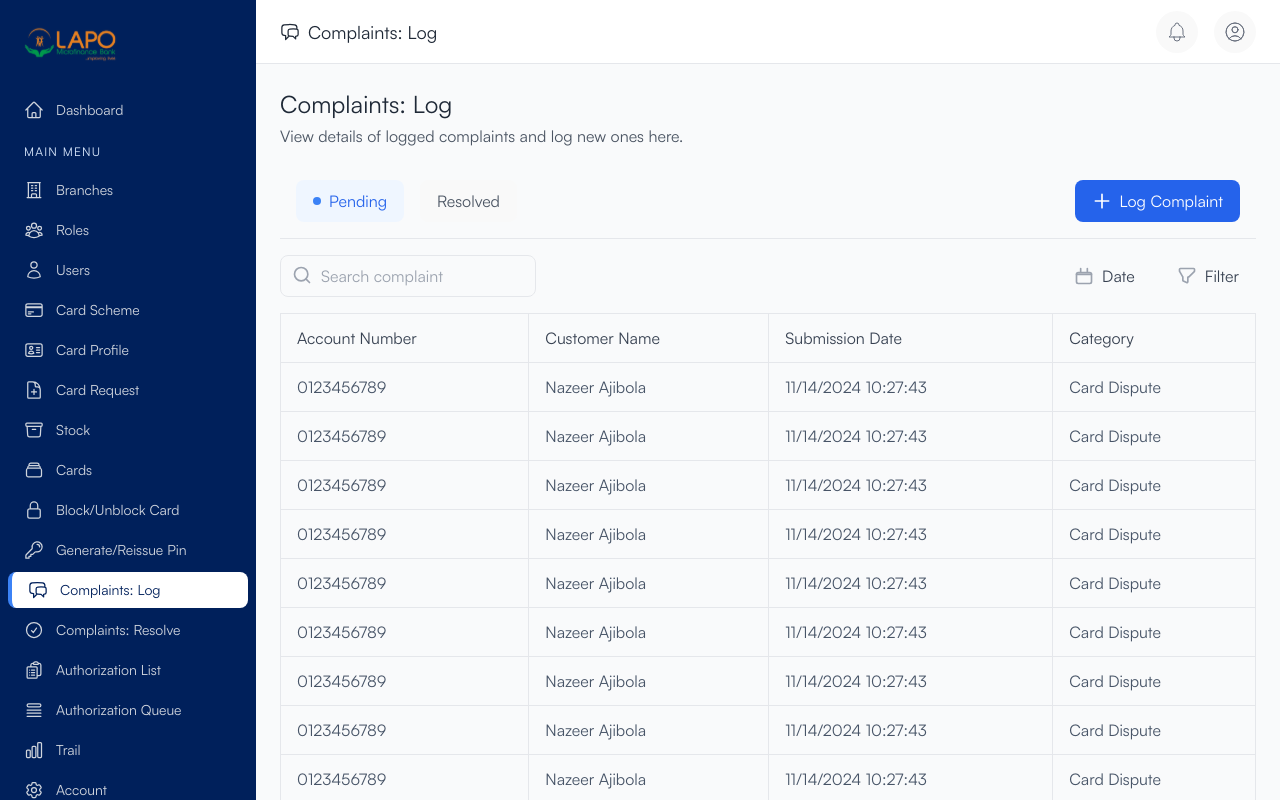
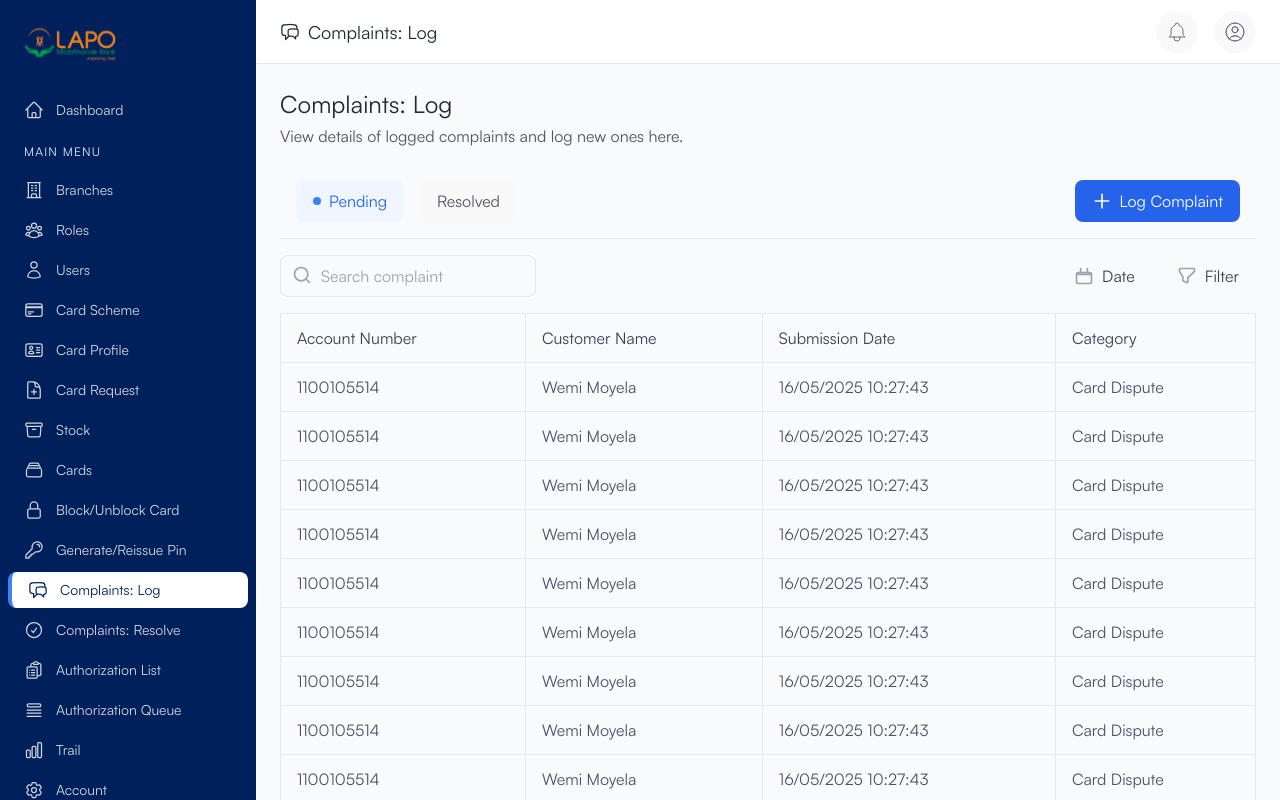
Before and after one commit to moyela/lapo_mfb_dashboard, a React (Vite) app: page /complaints/log in a window 1280 px wide. Built offline with nearby package versions, Linux system fonts and the light colour scheme.

Commit message:
fixed modal view error

```diff
--- a/index.html
+++ b/index.html
@@ -3,7 +3,7 @@
   <head>
     <meta charset="UTF-8" />
     <link rel="icon" type="image/svg+xml" href="lapo_logo_2.svg" />
-    <meta name="viewport" content="width=device-width, initial-scale=1.0" />
+    <meta name="viewport" content="width=device-width, initial-scale=0.80" />
     <title>LAPO Dashboard</title>
   </head>
   <body>
--- a/src/App.tsx
+++ b/src/App.tsx
@@ -11,6 +11,7 @@ function App() {
     <Router>
       <Routes>
         <Route path="/" element={<Layout />}>
+          <Route path="/" element={<SkeletonComplaints />} />
           <Route path="complaints/log" element={<ComplaintsLog />} />
           <Route path="complaints/log/:id" element={<ComplaintDetails type="log" />} />
           <Route path="complaints/resolve" element={<ComplaintsResolve />} />
--- a/src/components/complaints/ComplaintsTable.tsx
+++ b/src/components/complaints/ComplaintsTable.tsx
@@ -10,9 +10,9 @@ interface ComplaintsTableProps {
 // Dummy data for demonstration
 const dummyComplaints = Array.from({ length: 12 }).map((_, i) => ({
   id: i + 1,
-  accountNumber: '0123456789',
-  customerName: 'Nazeer Ajibola',
-  submissionDate: '11/14/2024 10:27:43',
+  accountNumber: '1100105514',
+  customerName: 'Wemi Moyela',
+  submissionDate: '16/05/2025 10:27:43',
   category: 'Card Dispute',
 }));
 
--- a/src/components/complaints/FilterModal.tsx
+++ b/src/components/complaints/FilterModal.tsx
@@ -1,11 +1,12 @@
 import React from 'react';
+import { createPortal } from 'react-dom';
 
 interface FilterModalProps {
   onClose: () => void;
 }
 
 const FilterModal: React.FC<FilterModalProps> = ({ onClose }) => {
-  return (
+  return createPortal(
     <div className="fixed inset-0 z-50 flex items-center justify-center bg-[#0F172A]/70 backdrop-blur-sm font-[Satoshi]">
       <div className="bg-white rounded-xl shadow-xl w-full max-w-md mx-auto p-0 relative animate-fade-in">
         <button
@@ -59,7 +60,8 @@ const FilterModal: React.FC<FilterModalProps> = ({ onClose }) => {
           </button>
         </form>
       </div>
-    </div>
+    </div>,
+    document.body
   );
 };
 
--- a/src/components/complaints/LogComplaintModal.tsx
+++ b/src/components/complaints/LogComplaintModal.tsx
@@ -1,4 +1,5 @@
 import React, { useRef } from 'react';
+import { createPortal } from 'react-dom';
 
 interface LogComplaintModalProps {
   onClose: () => void;
@@ -7,7 +8,7 @@ interface LogComplaintModalProps {
 const LogComplaintModal: React.FC<LogComplaintModalProps> = ({ onClose }) => {
   const fileInputRef = useRef<HTMLInputElement>(null);
 
-  return (
+  return createPortal(
     <div className="fixed inset-0 z-50 flex items-center justify-center bg-[#0F172A]/70 backdrop-blur-sm font-[Satoshi]">
       <div className="bg-white rounded-xl shadow-xl w-full max-w-md mx-auto p-0 relative animate-fade-in">
         <button
@@ -86,7 +87,8 @@ const LogComplaintModal: React.FC<LogComplaintModalProps> = ({ onClose }) => {
           </button>
         </form>
       </div>
-    </div>
+    </div>,
+    document.body
   );
 };
 
```
